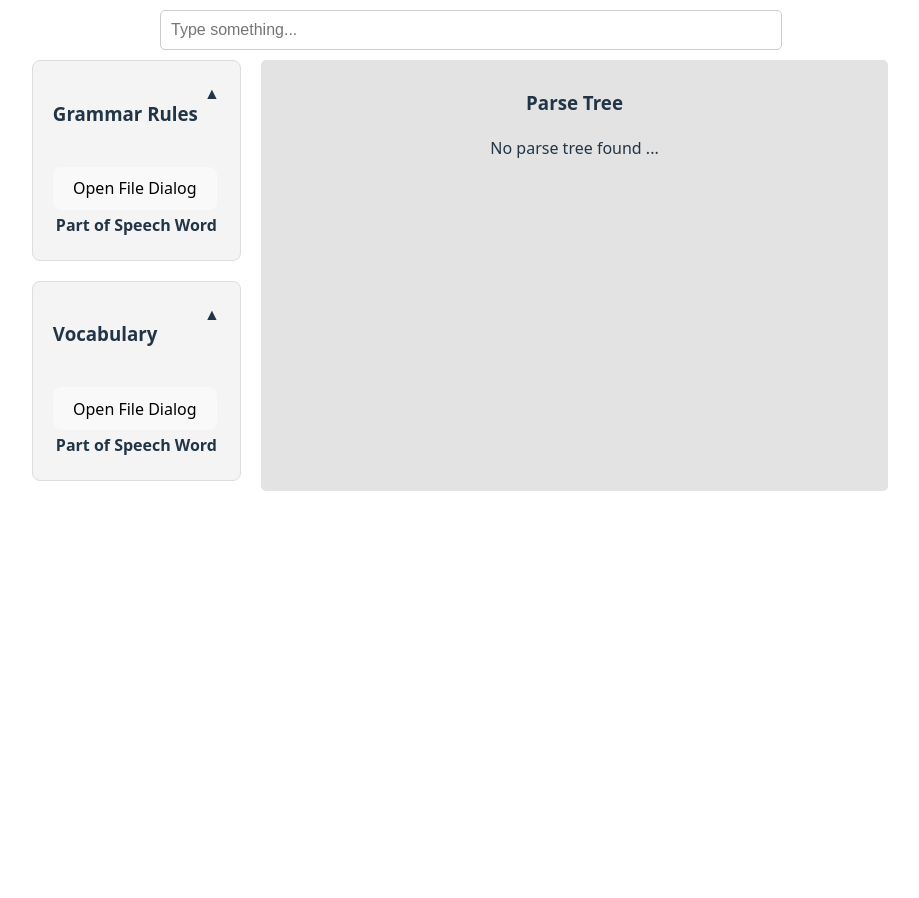
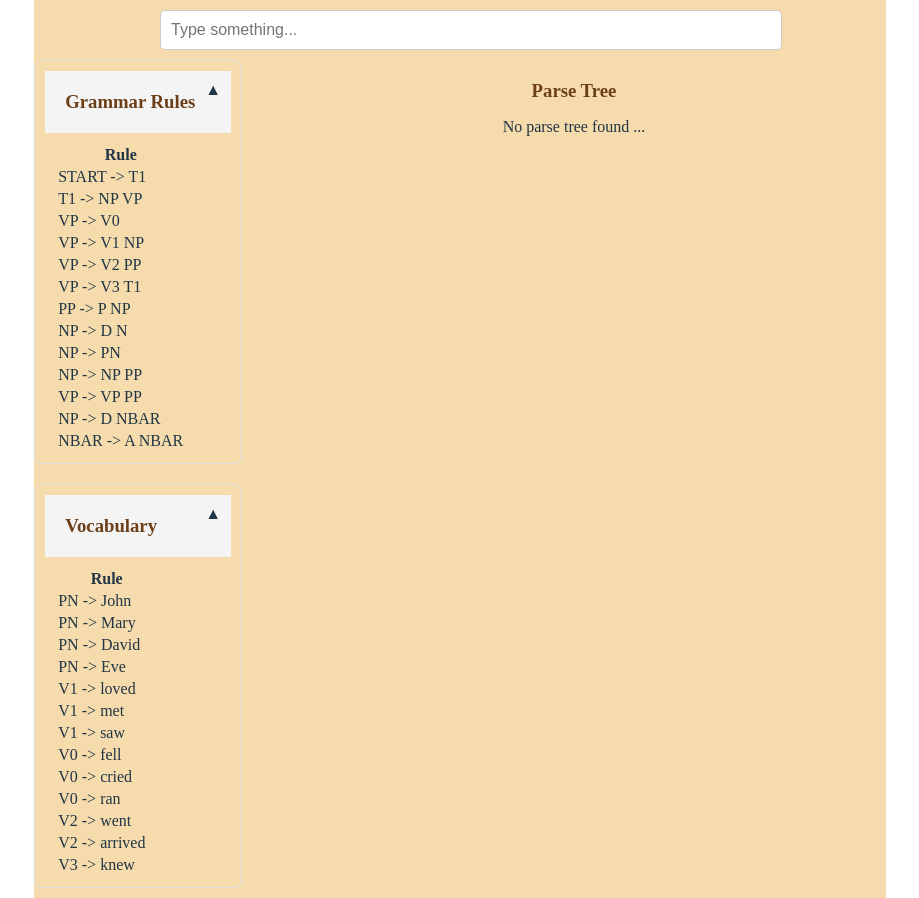
Before and after one commit to JosephPotashnik/parser-ui, a React (Vite) app: page / in a window 1280 px wide. Shown: the whole page, without its empty margins (180-1099 px from the left). Before the commit the page ends 800 px from the top, so only its background shows below. Built offline with nearby package versions, Linux system fonts and the light colour scheme.

Commit message:
default grammar and vocabulary

```diff
--- a/src/App.css
+++ b/src/App.css
@@ -2,6 +2,10 @@
   max-width: 1280px;
   margin: 0 auto;
   padding: 0;
+
+  background-color: var(--primary-color);
+  border-color: var(--secondary-color);
+
 }
 
 .logo {
--- a/src/App.tsx
+++ b/src/App.tsx
@@ -12,7 +12,7 @@ function parseNode(data: any): Node {
 }
 
 
-const grammarRules = [
+const initialGrammarRules = [
   "START -> T1",
 "T1 -> NP VP",
 "VP -> V0",
@@ -23,16 +23,46 @@ const grammarRules = [
 "NP -> D N",
 "NP -> PN",
 "NP -> NP PP",
-"VP -> VP PP"
+"VP -> VP PP",
+"NP -> D NBAR",
+"NBAR -> A NBAR",
+"NBAR -> A N"
 ];
 
-const PartOfSpeechRules = [
+const initialPOSRules = [
   "PN -> John",
+  "PN -> Mary",
+  "PN -> David",
+  "PN -> Eve",
   "V1 -> loved",
+  "V1 -> met",
+  "V1 -> saw",
+  "V0 -> fell",
+  "V0 -> cried",
+  "V0 -> ran",
+  "V2 -> went",
+  "V2 -> arrived",
+  "V3 -> knew",
+  "V3 -> said",
   "D -> the",
+  "D -> a",
+  "N -> man",
+  "N -> woman",
   "N -> girl",
+  "N -> child",
+  "N -> bells",
+  "N -> cat",
+  "N -> dog",
+  "N -> rabbit",
   "P -> with",
-  "N -> bells"
+  "P -> to",
+  "P -> from",
+  "P -> for",
+  "A -> pretty",
+  "A -> big",
+  "A -> small",
+  "A -> cheap",
+  "A -> expensive"
 ]
 
 interface EarleyParserParameters
@@ -42,13 +72,13 @@ interface EarleyParserParameters
   Sentence : string
 }
 
-async function parseSentence(sentence : string) : Promise<string[]>
+async function parseSentence(sentence : string, grammarRules : string[], POSRules : string[]) : Promise<string[]>
 {
 
   const bodyData : EarleyParserParameters =
   {
     GrammarRules : grammarRules,
-    PartOfSpeechRules : PartOfSpeechRules,
+    PartOfSpeechRules : POSRules,
     Sentence : sentence
   }
 
@@ -66,26 +96,28 @@ async function parseSentence(sentence : string) : Promise<string[]>
 }
 function App() {
 
-  const [data, setData] = useState<string[]|null>(null);
+  const [parsedSentence, setParsedSentence] = useState<string[]|null>(null);
+  const [POSRules, setPOSRules] = useState<string[]>(initialPOSRules);
+  const [grammarRules, setGrammarRules] = useState<string[]>(initialGrammarRules);
 
   async function handleSetSentence(sentence : string) : Promise<void>
   {
-  const results : string[] = await parseSentence(sentence);
+    const results : string[] = await parseSentence(sentence, grammarRules, POSRules);
     if (results.length > 0 )
     {
-    setData(results);
+      setParsedSentence(results);
     }
     else
     {
-    setData(null);
+      setParsedSentence(null);
     }
 }
 
   let svg : JSX.Element;
 
-  if (data != null)
+  if (parsedSentence != null)
   {
-    const treee = parseToJSON(data[0]);
+    const treee = parseToJSON(parsedSentence[0]);
     const node : Node = parseNode(treee);
     node.assignDepths(0);
     const width = node.assignWidths(0);
@@ -117,9 +149,8 @@ function App() {
     <div className="content">
 
         <div className="sidebar">
-
-            <CollapsibleCard title="Grammar Rules" />
-            <CollapsibleCard title="Vocabulary" />
+            <CollapsibleCard title="Grammar Rules" rules={grammarRules}/>
+            <CollapsibleCard title="Vocabulary" rules={POSRules} />
         </div>
 
         <div className="parse-tree">
--- a/src/components/CollapsibleCard.tsx
+++ b/src/components/CollapsibleCard.tsx
@@ -3,13 +3,15 @@ import "../App.css"; // Ensure styles are included
 
 interface CollapsibleCardProps {
   title: string;
+  rules : string[];
 }
 
-export default function CollapsibleCard({ title }: CollapsibleCardProps) {
+
+export default function CollapsibleCard({ title, rules }: CollapsibleCardProps) {
   const [isOpen, setIsOpen] = useState(true);
-  const [strings, setStrings] = useState<string[]>([]);
   const fileInputRef = useRef<HTMLInputElement | null>(null);
 
+  {/*
   // Handle file selection
   const handleFileChange = (event: React.ChangeEvent<HTMLInputElement>) => {
     const file = event.target.files?.[0];
@@ -23,17 +25,13 @@ export default function CollapsibleCard({ title }: CollapsibleCardProps) {
       reader.readAsText(file);
     }
   };
+  */}
 
   // Parse strings into part of speech -> words pairs (assuming format: "POS -> word")
-  const parsedData = strings
+  {/*const parsedData = strings
     .map(line => line.split("->").map(part => part.trim()))
-    .filter(pair => pair.length === 2) as [string, string][];
+    .filter(pair => pair.length === 2) as [string, string][];*/}
 
-  // Group words by part of speech
-  const groupedData: Record<string, string[]> = parsedData.reduce((acc, [pos, word]) => {
-    acc[pos] = acc[pos] ? [...acc[pos], word] : [word];
-    return acc;
-  }, {} as Record<string, string[]>);
 
   return (
     <div className="section">
@@ -44,31 +42,29 @@ export default function CollapsibleCard({ title }: CollapsibleCardProps) {
       <div className={`card-content ${isOpen ? "open" : "closed"}`}>
 
         {/* Open File Dialog Button */}
-        <button onClick={() => fileInputRef.current?.click()}>Open File Dialog</button>
+        {/*<button onClick={() => fileInputRef.current?.click()}>Open File Dialog</button>
 
-        {/* Hidden File Input */}
+        {/* Hidden File Input
         <input
           type="file"
           ref={fileInputRef}
           style={{ display: "none" }}
           onChange={handleFileChange}
           accept=".txt"
-        />
+        /> *}
 
 
         {/* Table View */}
           <table>
             <thead>
               <tr>
-                <th>Part of Speech</th>
-                <th>Word</th>
+                <th>Rule</th>
               </tr>
             </thead>
             <tbody>
-              {parsedData.map(([pos, word], index) => (
+              {rules.map((x : string, index) => (
                 <tr key={index}>
-                  <td>{pos}</td>
-                  <td>{word}</td>
+                  <td>{x}</td>
                 </tr>
               ))}
             </tbody>
--- a/src/index.css
+++ b/src/index.css
@@ -1,16 +1,18 @@
+@import url('https://fonts.googleapis.com/css2?family=Raleway:wght@400;500;600&display=swap');
+
+
 :root {
-  font-family: system-ui, Avenir, Helvetica, Arial, sans-serif;
-  line-height: 1.5;
-  font-weight: 400;
+  --primary-color: #F6DCAC;
+  --secondary-color: #6C3F18;
+  --accent-color: #EC8922;
+  --cta-color: #D52429;
+  --text-color: #220e07;
+  --link-color: #F1602C;
+}
 
-  color-scheme: light dark;
-  color: rgba(255, 255, 255, 0.87);
-  background-color: #242424;
-
-  font-synthesis: none;
-  text-rendering: optimizeLegibility;
-  -webkit-font-smoothing: antialiased;
-  -moz-osx-font-smoothing: grayscale;
+h1, h2, h3 {
+  color: var(--secondary-color);
+  margin: 10px;
 }
 
 a {
@@ -27,30 +29,6 @@ body {
   display: flex;
   min-width: 320px;
   min-height: 100vh;
-}
-
-h1 {
-  font-size: 3.2em;
-  line-height: 1.1;
-}
-
-button {
-  border-radius: 8px;
-  border: 1px solid transparent;
-  padding: 0.6em 1.2em;
-  font-size: 1em;
-  font-weight: 500;
-  font-family: inherit;
-  background-color: #1a1a1a;
-  cursor: pointer;
-  transition: border-color 0.25s;
-}
-button:hover {
-  border-color: #646cff;
-}
-button:focus,
-button:focus-visible {
-  outline: 4px auto -webkit-focus-ring-color;
 }
 
 @media (prefers-color-scheme: light) {
@@ -98,13 +76,11 @@ button:focus-visible {
 }
 
 .section {
-  background: #f4f4f4;
   padding: 10px;
   border-radius: 5px;
 }
 
 .parse-tree {
-  background: #e3e3e3;
   padding: 10px;
   border-radius: 5px;
   text-align: center;
```
Lines whose indentation alone changed are shown as unchanged.
